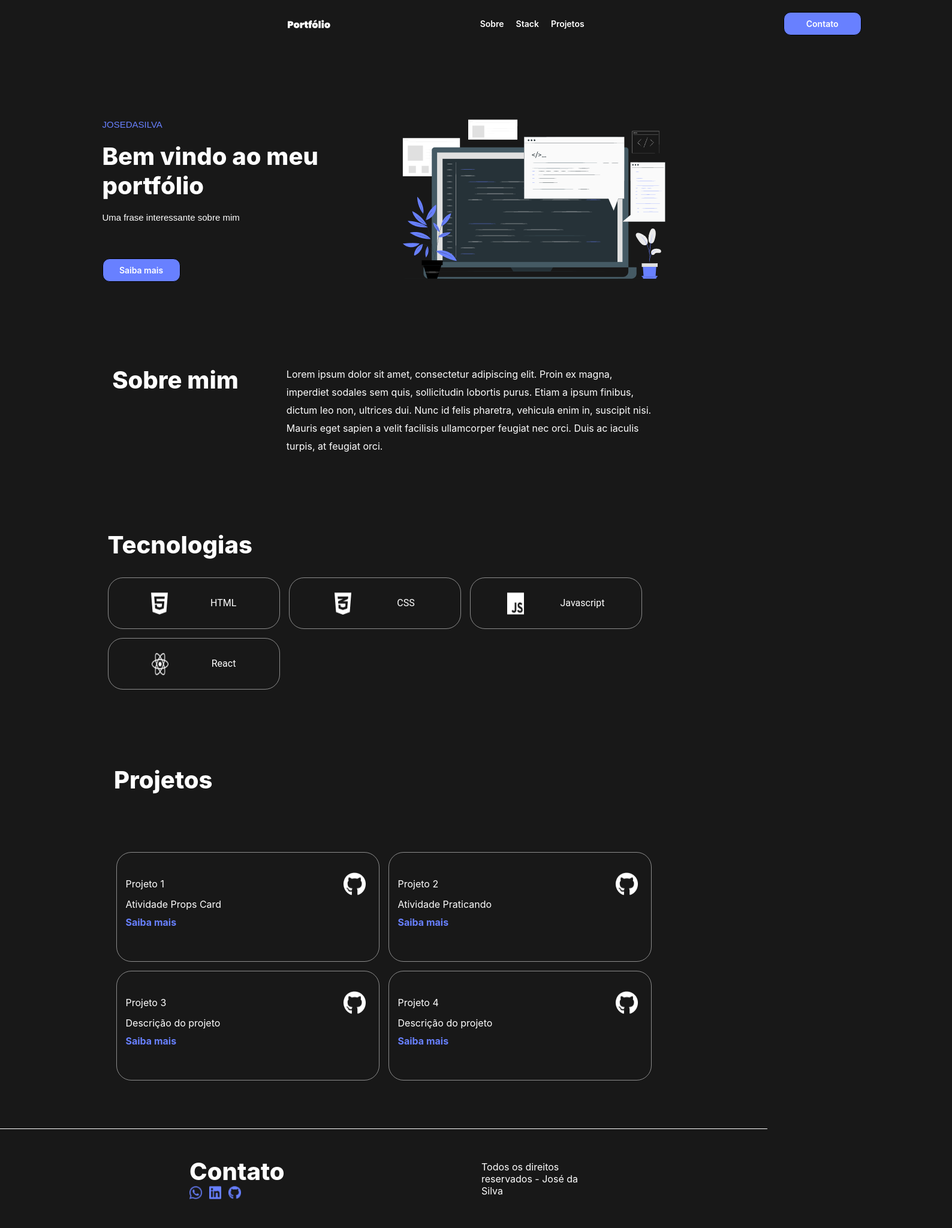
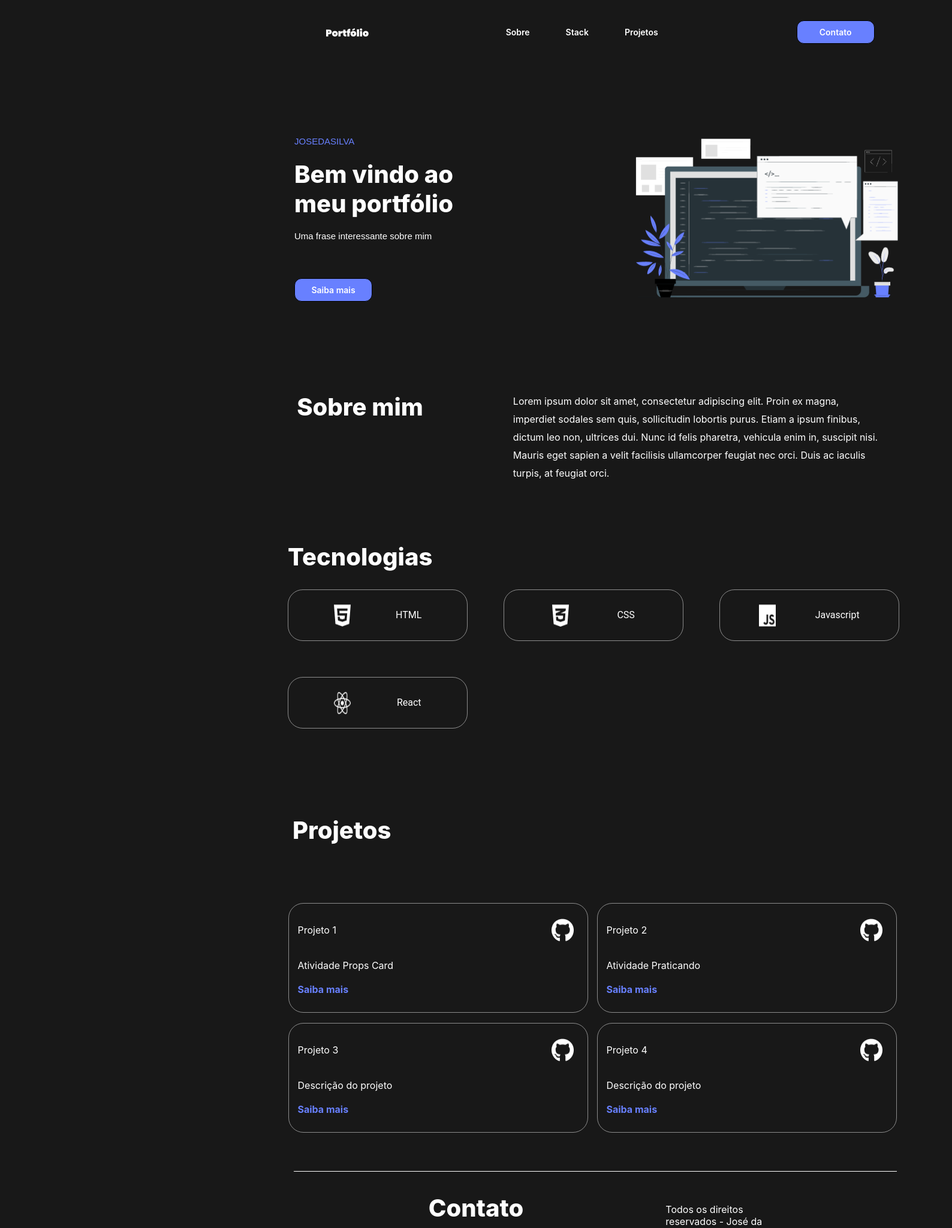
Before and after one commit to Kenzie-Academy-Brasil-Developers/Kenzie-Academy-Brasil-Developers-m3-s1-entrega-portfolio-template-KallebyX, a React (Vite) app: page / in a window 1280 px wide. Shown: the top 2048 px of the page at 60% size, 1588 px wide, since content can reach past the window. Built offline with nearby package versions, Linux system fonts and the light colour scheme.

Commit message:
Merge unrelated histories

```diff
--- a/src/styles/about.css
+++ b/src/styles/about.css
@@ -1,21 +1,16 @@
 @media (min-width: 768px) {
     .AboutMeSection {
-        display: flex;
-        color: white;
-        align-items: center;
-        justify-content: center;
-        gap: 20px;
+        width: 1006px;
+        height: 150px;
+        flex-shrink: 0;
+        margin-left: 480px;
+        margin-top: 150px;
     }
 
     .allAbout {
-        margin-top: 125px;
-        background-color: var(--background);
-        color: white;
-        display: inline-flex;
-        flex-direction: row;
-        align-items: start;
+        display: flex;
+        gap: 150px;
         justify-content: center;
-        gap: 80px;
     }
 
     .h1About {
@@ -24,6 +19,9 @@
     }
 
     .pA {
+        display: flex;
+        align-items: center;
+        justify-content: center;
         color: var(--white, #ffffff);
         text-align: left;
         font: var(--paragraph, 400 16px/30px "Inter", sans-serif);
--- a/src/styles/banner.css
+++ b/src/styles/banner.css
@@ -1,23 +1,34 @@
 @media (min-width: 768px) {
     .allbanner {
-        margin-top: 125px;
+        margin-top: 154px;
         background-color: var(--background);
         color: white;
         display: flex;
         flex-direction: row;
         align-items: center;
         justify-content: center;
+        width: 882.724px;
+        height: 277.099px;
+        flex-shrink: 0;
+        gap: 124.93px;
+        margin-left: 417px;
+        margin-right: 285.28px;
     }
 
     .bannerBox {
-        display: flex;
-        flex-direction: column;
-        align-items: flex-start;
-        justify-content: center;
+        width: 320px;
+        height: 277px;
+        flex-shrink: 0;
+        margin-left: 272px;
+        display: grid;
         gap: 20px;
-        width: 500px;
-        height: 300px;
-        position: relative;
+    }
+
+    .bannerImg {
+        width: 437.792px;
+        height: 265.656px;
+        flex-shrink: 0;
+        margin-left: 124px;
     }
 
     .nomeBanner {
--- a/src/styles/footer.css
+++ b/src/styles/footer.css
@@ -1,10 +1,12 @@
 @media (min-width: 768px) {
     .Footer {
-        border-style: solid;
-        border-color: #ffffff;
-        border-width: 1px 0px 1px 0px;
-        margin-bottom: 10px;
-        margin-top: 80px;
+        width: 1006px;
+        height: 190px;
+        flex-shrink: 0;
+        border-top: 1px solid #FFF;
+        border-bottom: 1px solid #FFF;
+        background: #181818;
+        margin-left: 490px;
     }
 
     .principal {
@@ -31,6 +33,8 @@
         width: 86px;
         height: 22px;
         justify-content: space-between;
+        margin-top: 20px;
+        margin-left: 40px;
     }
 
     .pBox {
--- a/src/styles/header.css
+++ b/src/styles/header.css
@@ -1,60 +1,41 @@
 @media (min-width: 768px) {
+
     .Header {
-        margin-left: 480px;
-        margin-top: 20px;
-        box-sizing: border-box;
-        color: white;
+        display: flex;
         align-items: center;
-        justify-content: center;
+        justify-content: space-between;
+        margin-left: 272px;
+        margin-top: 17px;
+        margin-right: 269px;
     }
 
     .header {
-        display: flex;
-        flex-direction: row;
-        gap: 250px;
+        display: inline-flex;
         align-items: center;
-        position: relative;
+        gap: 229px;
+        align-items: center;
+        margin-left: 272px;
+        margin-top: 17px;
+        margin-right: 269px;
+        gap: 229px;
     }
 
     .imgbox {
         width: 70.697px;
         height: 13.872px;
+        fill: var(--white, #FFF);
     }
 
-    .imgone {
-        flex-shrink: 0;
-        position: relative;
-        overflow: visible;
-    }
 
     .tButtons {
         display: flex;
-        flex-direction: row;
-        gap: 20px;
-        flex-shrink: 0;
         width: 256px;
         height: 17px;
-        position: static;
+        gap: 60px;
     }
 
-    .sobre {
-        color: var(--white, #ffffff);
-        text-align: left;
-        font: 600 14px "Inter", sans-serif;
-        position: relative;
-        background-color: var(--background);
-        border: none;
-    }
-
-    .stack {
-        color: var(--white, #ffffff);
-        text-align: left;
-        font: 600 14px "Inter", sans-serif;
-        position: relative;
-        background-color: var(--background);
-        border: none;
-    }
-
+    .sobre,
+    .stack,
     .projetos {
         color: var(--white, #ffffff);
         text-align: left;
@@ -67,9 +48,7 @@
     .finalButton {
         background: var(--purple, #6880ff);
         border-radius: 12px;
-        border-style: solid;
-        border-color: #000000;
-        border-width: 1px;
+        border: 1px solid #000000;
         width: 130px;
         height: 39px;
         position: relative;
--- a/src/styles/projects.css
+++ b/src/styles/projects.css
@@ -5,12 +5,17 @@
         align-items: center;
         justify-content: center;
         background-color: var(--background);
-        width: 100%;
-        height: 100%;
+        width: 896px;
+        height: 462px;
+        flex-shrink: 0;
         padding-top: 50px;
+        margin-left: 540px;
+        margin-top: 200px;
+        margin-bottom: 200px;
     }
 
     .h1Box {
+        margin-left: 100px;
         display: flex;
         color: #ffffff;
         font-weight: 800;
@@ -26,7 +31,6 @@
         font-size: 40px;
         line-height: 60px;
         font-family: "Inter", sans-serif;
-        margin-left: 150px;
         margin-top: -150px;
     }
 
@@ -49,6 +53,8 @@
         align-items: center;
         list-style: none;
         gap: 15px;
+        width: 1200px;
+        height: 385px;
     }
 
     .all {
@@ -64,8 +70,9 @@
         flex-direction: column;
         border-radius: 25px;
         border: 1px solid rgba(255, 255, 255, 0.5);
-        width: 439px;
+        width: 500px;
         height: 183px;
+        flex-shrink: 0;
         align-content: center;
         justify-content: space-evenly;
         align-items: start;
@@ -88,13 +95,15 @@
 
     .pB {
         display: grid;
+        margin-top: 25px;
     }
 
     .h3Img {
         display: flex;
         flex-wrap: wrap;
         justify-content: space-around;
-        gap: 190px;
+        gap: 250px;
+        margin-top: 20px;
         align-items: center;
     }
 
@@ -105,6 +114,7 @@
     }
 
     .buttonProducts {
+        margin-top: 10px;
         width: 173px;
         height: 48px;
         background-color: var(--background);
--- a/src/styles/tech.css
+++ b/src/styles/tech.css
@@ -1,12 +1,13 @@
 @media (min-width: 768px) {
     .TechSection {
-        margin-top: 125px;
-        margin-left: -25px;
-        background-color: var(--background);
-        color: white;
-        display: flex;
-        align-items: center;
-        justify-content: center;
+        display: grid;
+        gap: 20px;
+        width: 896px;
+        height: 187px;
+        flex-shrink: 0;
+        flex-shrink: 0;
+        margin-left: 480px;
+        margin-top: 100px;
     }
 
     .ul {
@@ -14,10 +15,10 @@
         display: inline-flex;
         flex-direction: row;
         flex-wrap: wrap;
-        align-content: center;
-        justify-content: flex-start;
-        align-items: center;
-        gap: 15px;
+        gap: 60px;
+        width: 1050px;
+        height: 207px;
+        flex-shrink: 0;
     }
 
     .techH1 {
@@ -52,7 +53,7 @@
         border-style: solid;
         border-color: rgba(255, 255, 255, 0.5);
         border-width: 1px;
-        width: 287px;
+        width: 300px;
         align-items: center;
         justify-content: space-evenly;
         height: 86px;
```
